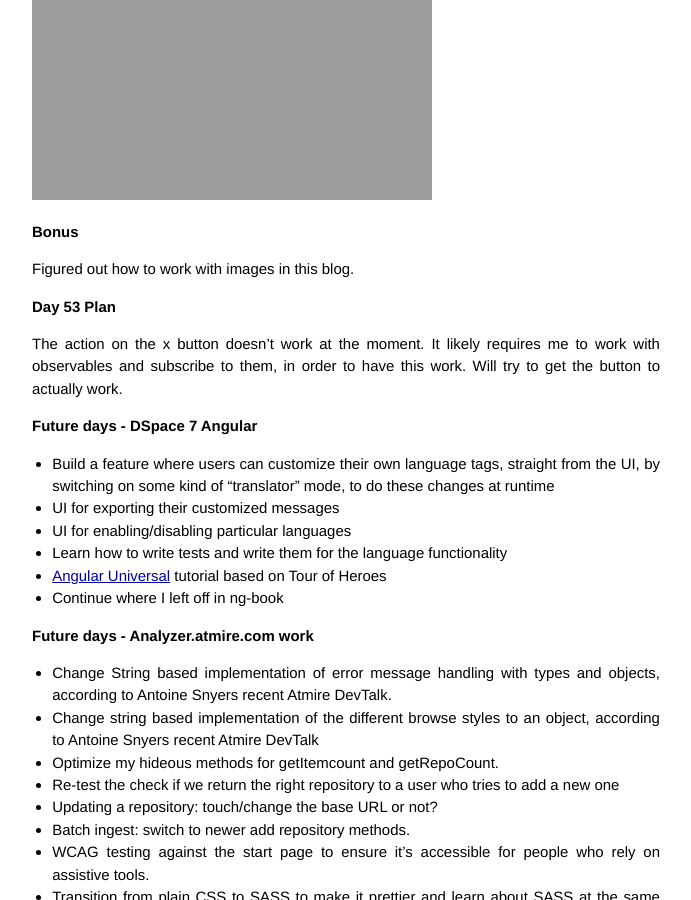
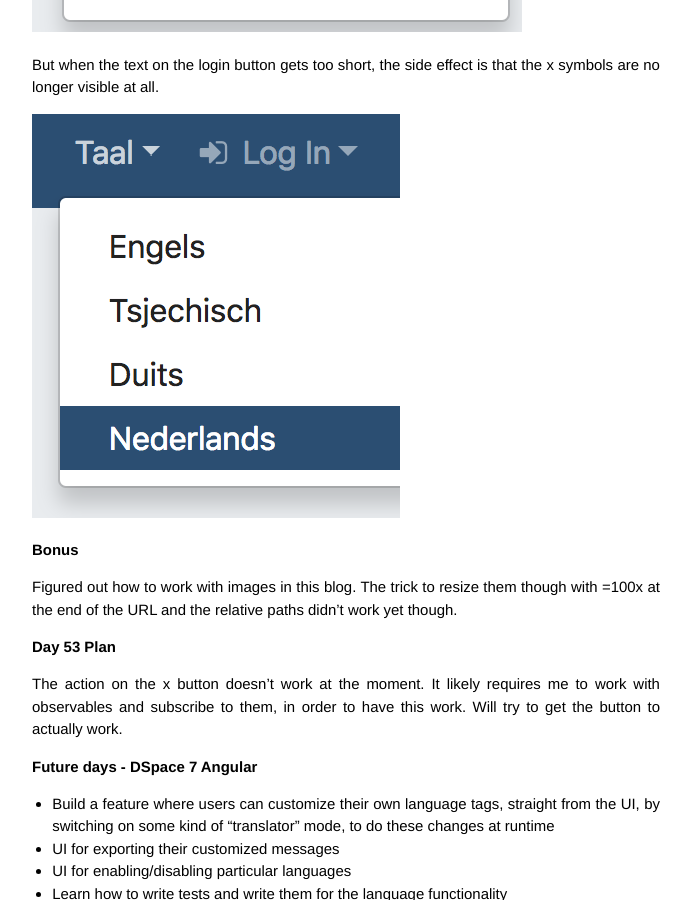
Before and after one commit to bram-atmire/bram-atmire.github.io, a Jekyll site: the page built from _posts/2018-10-15-100-days-of-code-day-52-DSpace-7-language.markdown, in a window 1280 px wide and 900 px high, scrolled down 1455 px. Shown: the whole window, without its empty margins (294-985 px from the left). Built offline with Jekyll 4.4.1, drawn with Linux system fonts in a browser that asks for light colours.

Commit message:
Day 52 - Deactivate a language from the dropdown - fix images

````diff
--- a/_posts/2018-10-15-100-days-of-code-day-52-DSpace-7-language.markdown
+++ b/_posts/2018-10-15-100-days-of-code-day-52-DSpace-7-language.markdown
@@ -17,7 +17,7 @@ The icon wasn't aligned with the middle of the text and vertical align: middle w
 
 When certain language names get too long in a particular language, the X button is being pushed to the second line, like is happening here:
 
-![X button moving to the line below](/assets/img/2018-10-15-dropdown-01.png =100x)
+![X button moving to the line below](../../../../assets/img/2018-10-15-dropdown-01.png)
 
 I tried to fix this by playing with the min-width value of the dropdown menu, which seemed to work to some extent.
 ```css
@@ -26,15 +26,15 @@ I tried to fix this by playing with the min-width value of the dropdown menu, wh
 }
 ```
 
-![Min-width fix on the dropdown menu](/assets/img/2018-10-15-dropdown-02.png =100x)
+![Min-width fix on the dropdown menu](../../../../assets/img/2018-10-15-dropdown-02.png)
 
 But when the text on the login button gets too short, the side effect is that the x symbols are no longer visible at all.
 
-![Login label too short](/assets/img/2018-10-15-dropdown-03.png =100x)
+![Login label too short](../../../../assets/img/2018-10-15-dropdown-03.png)
 
 # Bonus
 
-Figured out how to work with images in this blog.
+Figured out how to work with images in this blog. The trick to resize them though with =100x at the end of the URL and the relative paths didn't work yet though.
 
 # Day 53 Plan
 
````
